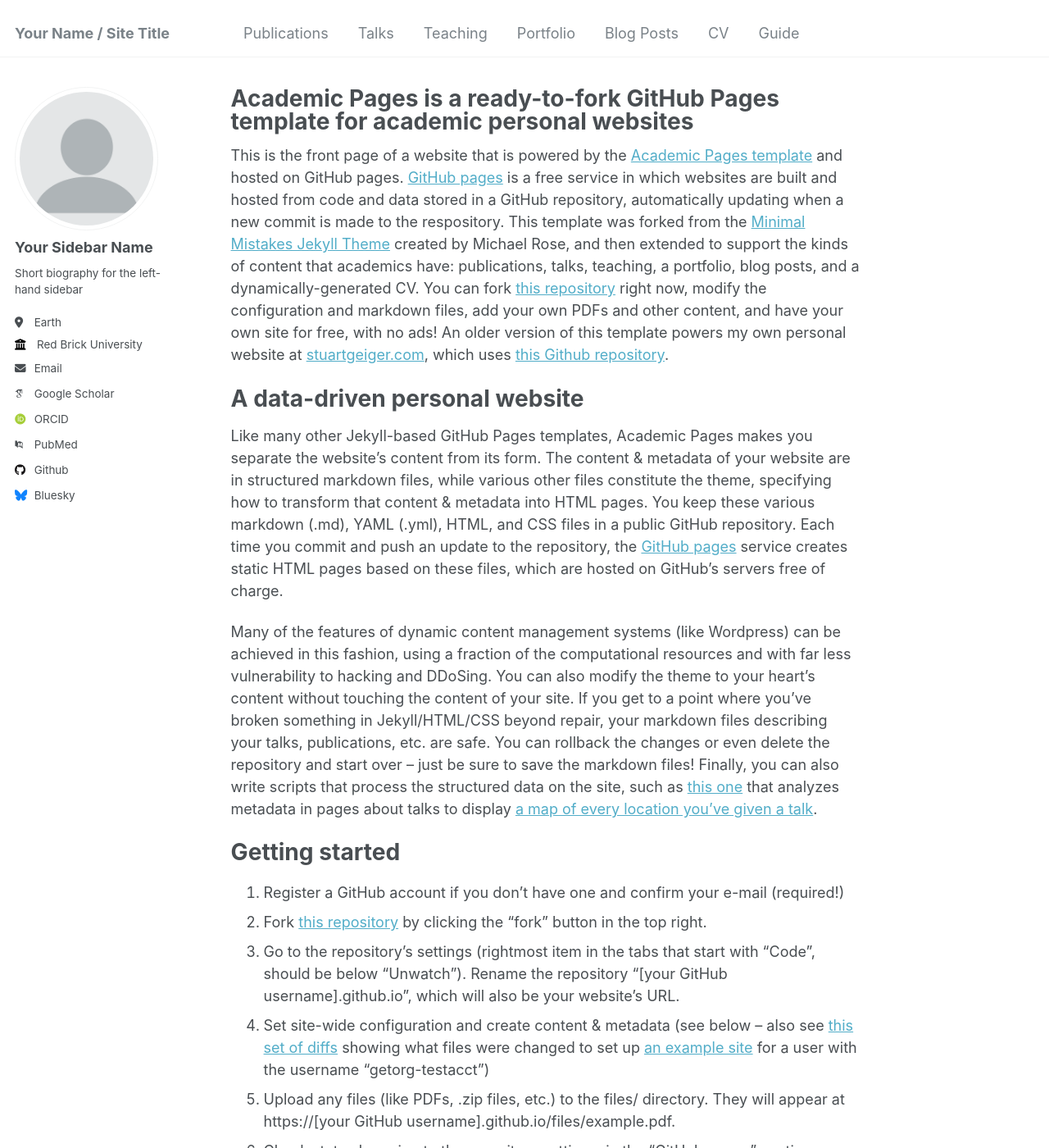
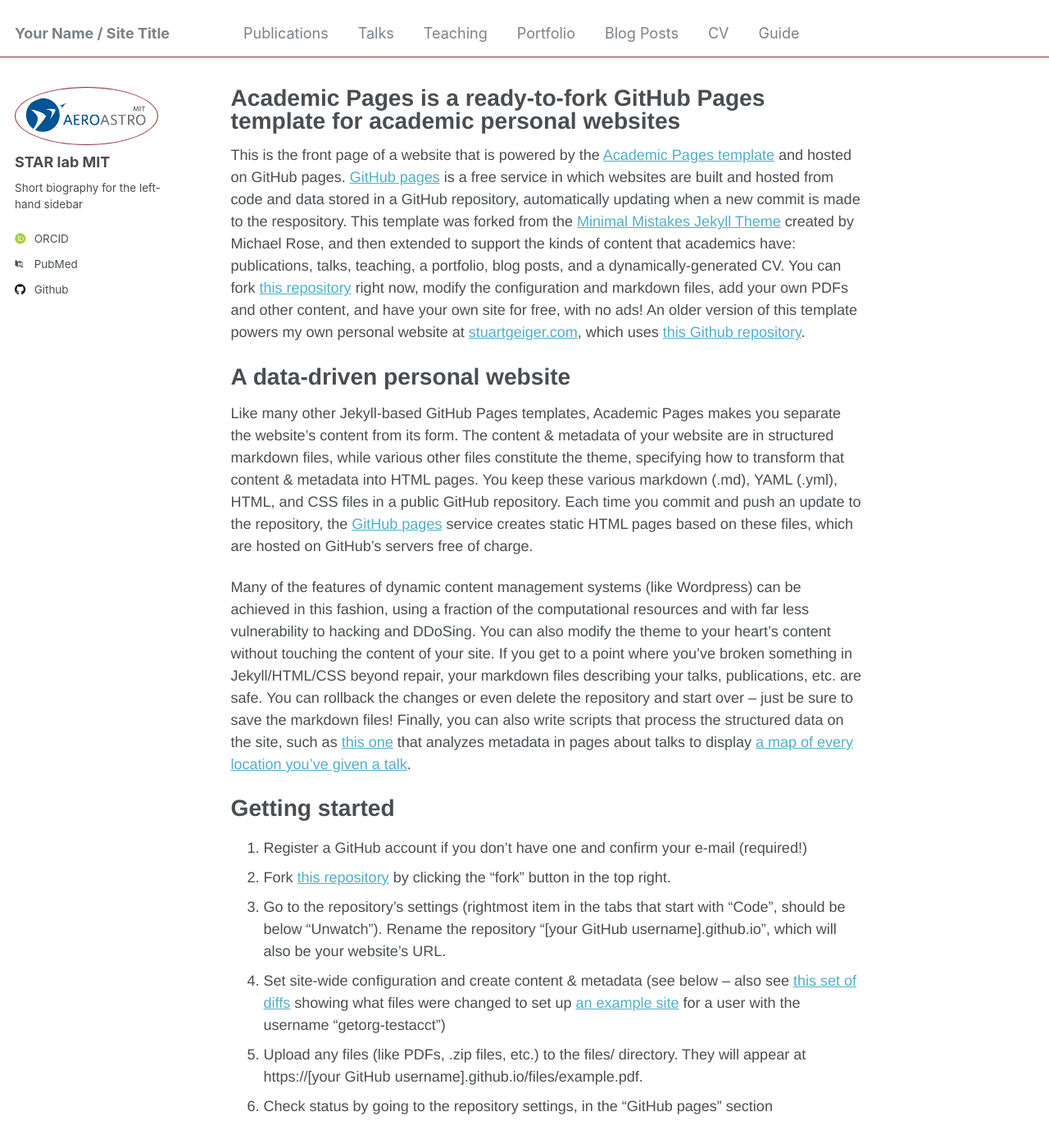
Before and after one commit to MIT-STARLab/mit-starlab.github.io, a Jekyll site: the page built from _pages/about.md, in a window 1280 px wide and 1400 px high. Shown: the whole window at 82% size. Built offline with Jekyll 4.4.1, drawn with Linux system fonts in a browser that asks for light colours; some web fonts are replaced.

Commit message:
Changing fonts and border colors

```diff
--- a/_config.yml
+++ b/_config.yml
@@ -21,18 +21,18 @@
 #               Additional customization can be done by editing /_includes/author-profile.html
 author:
   # Biographic information
-  avatar           : "profile.png"
-  name             : "Your Sidebar Name"
+  avatar           : "AO-logo-high_color-left-MIT (2) (1).png"
+  name             : "STAR lab MIT"
   pronouns         : # example: "she/her"
   bio              : "Short biography for the left-hand sidebar"
-  location         : "Earth"
-  employer         : "Red Brick University"
+  location         : # "Earth"
+  employer         : #"Red Brick University"
   uri              : # URL
-  email            : "none@example.org"
+  email            : #"none@example.org"
 
   # Academic websites
   arxiv            : # URL - Update with the correct link to your profile
-  googlescholar    : "https://scholar.google.com/citations?user=PS_CX0AAAAAJ"
+  googlescholar    : # "https://scholar.google.com/citations?user=PS_CX0AAAAAJ"
   impactstory      : # URL
   orcid            : "http://orcid.org/yourorcidurl"
   semantic         : # URL
@@ -48,7 +48,7 @@
   stackoverflow    : # User number or user number and name (i.e., use "1" or "1/jeff-atwood")
 
   # Social media
-  bluesky          : "bsky.app" # Replace this with you Bluesky username
+  bluesky          : # "bsky.app" # Replace this with you Bluesky username
   facebook         : # Username
   flickr           : # Username
   foursquare       : # Username
--- a/_sass/_variables.scss
+++ b/_sass/_variables.scss
@@ -28,9 +28,12 @@
 $calisto                    : "Calisto MT", serif;
 $garamond                   : Garamond, serif;
 
-$global-font-family         : $sans-serif;
-$header-font-family         : $sans-serif;
-$caption-font-family        : $serif;
+// $global-font-family         : $sans-serif;
+$global-font-family         : $helvetica;
+// $header-font-family         : $sans-serif;
+$header-font-family         : $helvetica;
+// $caption-font-family        : $serif;
+$caption-font-family        : $helvetica;
 
 /* type scale */
 $type-size-1                : 2.441em;  // ~39.056px
@@ -54,6 +57,7 @@
 /*
    Colors
    ========================================================================== */
+$STAR_color                   : #942c37;
 
 $gray                       : #7a8288;
 $dark-gray                  : mix(#000, $gray, 40%);
@@ -61,12 +65,19 @@
 $light-gray                 : mix(#fff, $gray, 50%);
 $lighter-gray               : mix(#fff, $gray, 90%);
 
-$body-color                 : #fff;
+// $body-color                 : #fff;
+// $background-color           : #fff;
+// $code-background-color      : #fafafa;
+// $code-background-color-dark : $light-gray;
+// $text-color                 : $dark-gray;
+// $border-color               : $lighter-gray;
+
+$body-color                 : $light-gray;
 $background-color           : #fff;
 $code-background-color      : #fafafa;
 $code-background-color-dark : $light-gray;
 $text-color                 : $dark-gray;
-$border-color               : $lighter-gray;
+$border-color               : $STAR_color;
 
 $primary-color              : #7a8288;
 $success-color              : #62c462;
```
